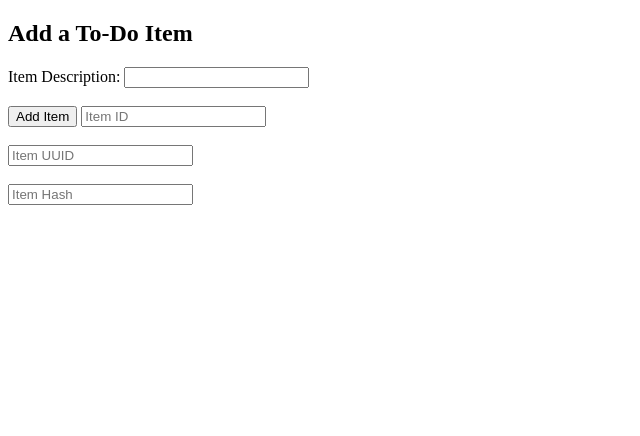
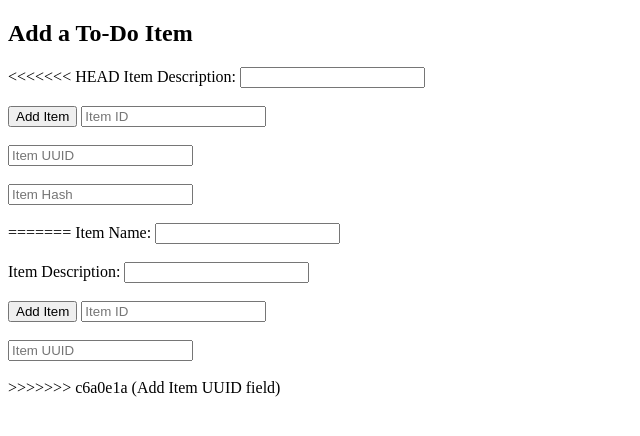
Before and after one commit to sachin85085/git-Assignment, a plain HTML site: page templates/todo.html in a window 1280 px wide. Shown: the whole page, without its empty margins (0-640 px from the left). Drawn offline with Linux system fonts and the light colour scheme.

Commit message:
Add Item UUID field

```diff
--- a/templates/todo.html
+++ b/templates/todo.html
@@ -6,12 +6,22 @@
 <body>
     <h2>Add a To-Do Item</h2>
     <form action="/submittodoitem" method="POST">
+<<<<<<< HEAD
     <label>Item Description:</label>
     <input type="text" name="itemDescription" required><br><br>
     <button type="submit">Add Item</button>
     <input type="text" name="itemID" placeholder="Item ID"><br><br>
     <input type="text" name="itemUUID" placeholder="Item UUID"><br><br>
     <input type="text" name="itemHash" placeholder="Item Hash"><br><br>
+=======
+        <label>Item Name:</label>
+        <input type="text" name="itemName" required><br><br>
+        <label>Item Description:</label>
+        <input type="text" name="itemDescription" required><br><br>
+        <button type="submit">Add Item</button>
+        <input type="text" name="itemID" placeholder="Item ID"><br><br>
+        <input type="text" name="itemUUID" placeholder="Item UUID"><br><br>
+>>>>>>> c6a0e1a (Add Item UUID field)
     </form>
 </body>
 </html>
```
